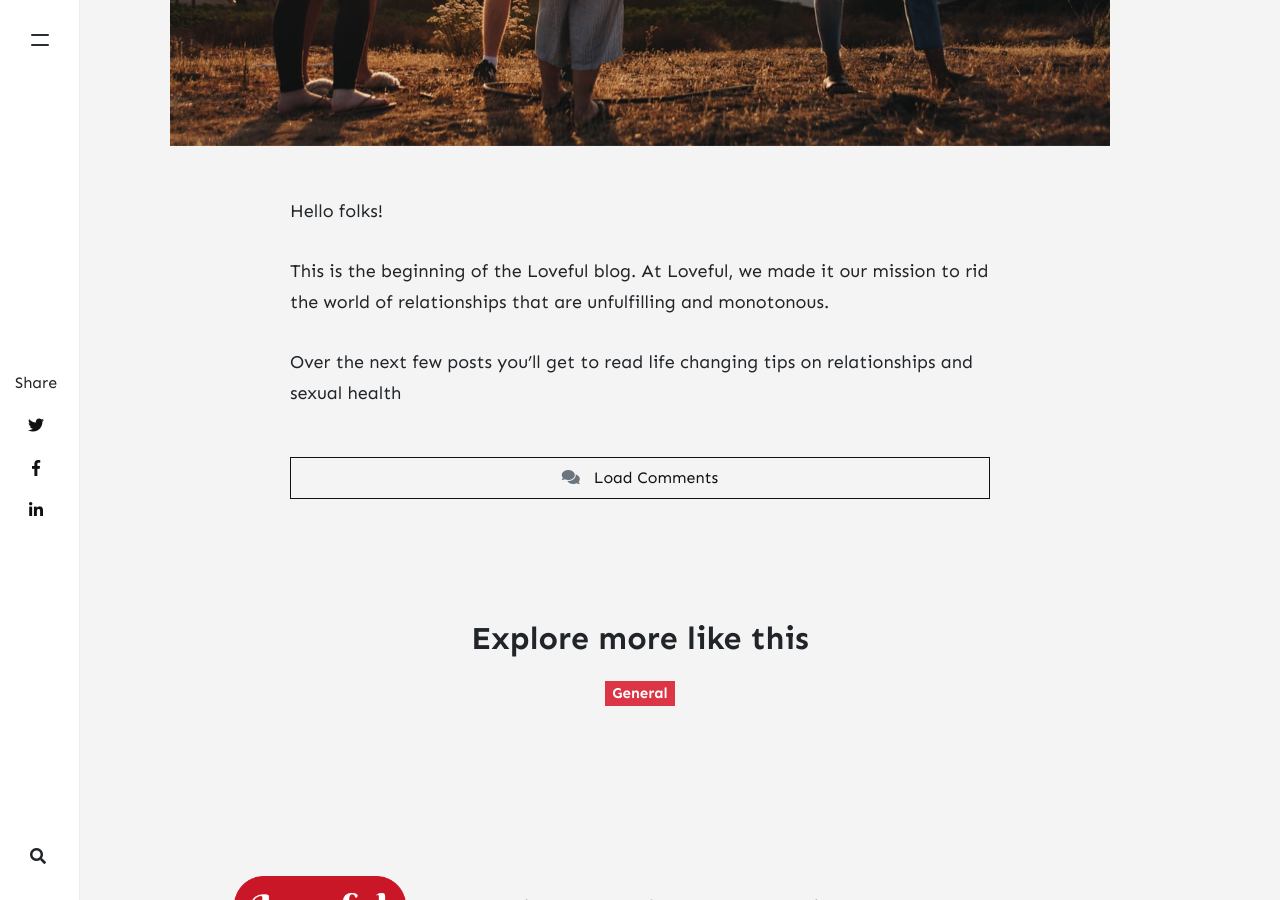
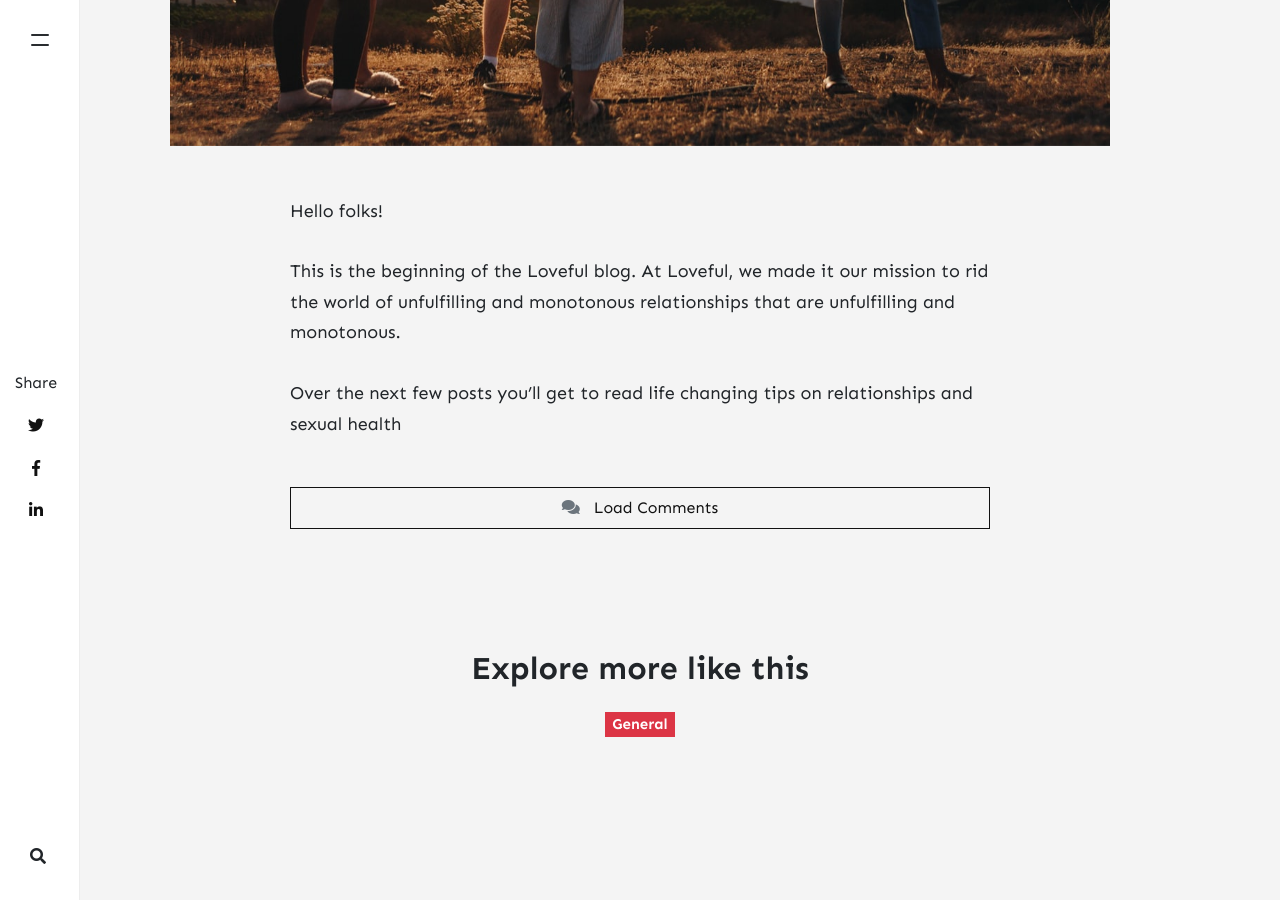
Before and after one commit to stackbit-projects/happy-zebra-28bc2, a Jekyll site: the page built from _posts/2021-09-01-welcome-to-loveful.md, in a window 1280 px wide and 900 px high, scrolled down 847 px. Built offline with Jekyll 4.4.1, drawn with Linux system fonts in a browser that asks for light colours; nearby versions of some CDN libraries; comment, search, counter and statistics services are not loaded.

Commit message:
2021-09-01-welcome-to-loveful.md: changed

```diff
--- a/_posts/2021-09-01-welcome-to-loveful.md
+++ b/_posts/2021-09-01-welcome-to-loveful.md
@@ -9,6 +9,6 @@
 
 Hello folks!
 
-This is the beginning of the Loveful blog. At Loveful, we made it our mission to rid the world of relationships that are unfulfilling and monotonous.
+This is the beginning of the Loveful blog. At Loveful, we made it our mission to rid the world of unfulfilling and monotonous relationships that are unfulfilling and monotonous.
 
 Over the next few posts you'll get to read life changing tips on relationships and sexual health
```
